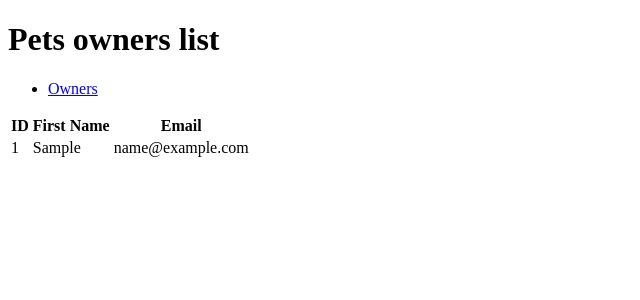
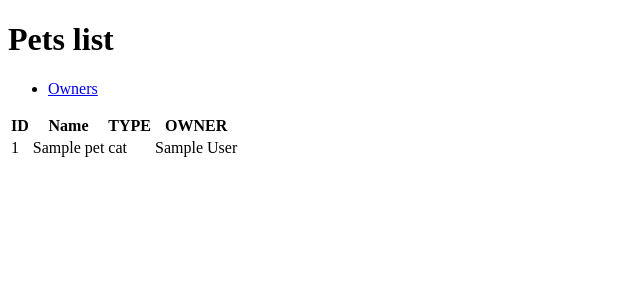
Before and after one commit to Francis318/dogtor, a Django app: template dogtor/templates/vet/pets/pet_list.html in a window 1280 px wide. Shown: the top 300 px of the page, without its empty margins (0-640 px from the left). Run offline with Django 4.2, Linux system fonts and the light colour scheme; the template is opened without the code that fills it: values that come from a table or form of the project are taken from there, others are empty; tables that the repository leaves empty hold one stand-in row (values such as "Sample post").

Commit message:
practica8

```diff
--- a/dogtor/templates/vet/pets/pet_list.html
+++ b/dogtor/templates/vet/pets/pet_list.html
@@ -5,21 +5,23 @@
 {% endblock title %}
 
 {% block header %}
-<h1>Pets owners list</h1>
+<h1>Pets list</h1>
 {% endblock header %}
 
 {% block content %}
 <table>
   <tr>
     <th>ID</th>
-    <th>First Name</th>
-    <th>Email</th>
+    <th>Name</th>
+    <th>TYPE</th>
+    <th>OWNER</th>
   </tr>
-  {% for owner in owners %}
+  {% for pet in pets %}
   <tr>
-    <td>{{ owner.id }}</td>
-    <td>{{ owner.first_name }}</td>
-    <td>{{ owner.email }}</td>
+    <td>{{ pet.id }}</td>
+    <td>{{ pet.name }}</td>
+    <td>{{ pet.type }}</td>
+    <td>{{ pet.owner }}</td>
   </tr>
   {% endfor %}
 </table>
--- a/dogtor/vet/urls.py
+++ b/dogtor/vet/urls.py
@@ -1,9 +1,11 @@
 from django.urls import path
 #views
-from .views import list_pet_owners, Test, OwnersList, OwnerDetail
+from .views import list_pet_owners, Test, OwnersList, OwnerDetail, PetsList, PetGet
 
 urlpatterns=[
     path("owners/", OwnersList.as_view()),
     path("test/", Test.as_view()),
     path("owners/<int:pk>", OwnerDetail.as_view()),
+    path("pets/", PetsList.as_view()),
+    path("pets/<int:pk>", PetGet.as_view()),
 ]
```
Also changed, not shown: dogtor/templates/vet/pets/detail.html (added, +15 -0 lines), dogtor/vet/views.py (+24 -1 lines).
